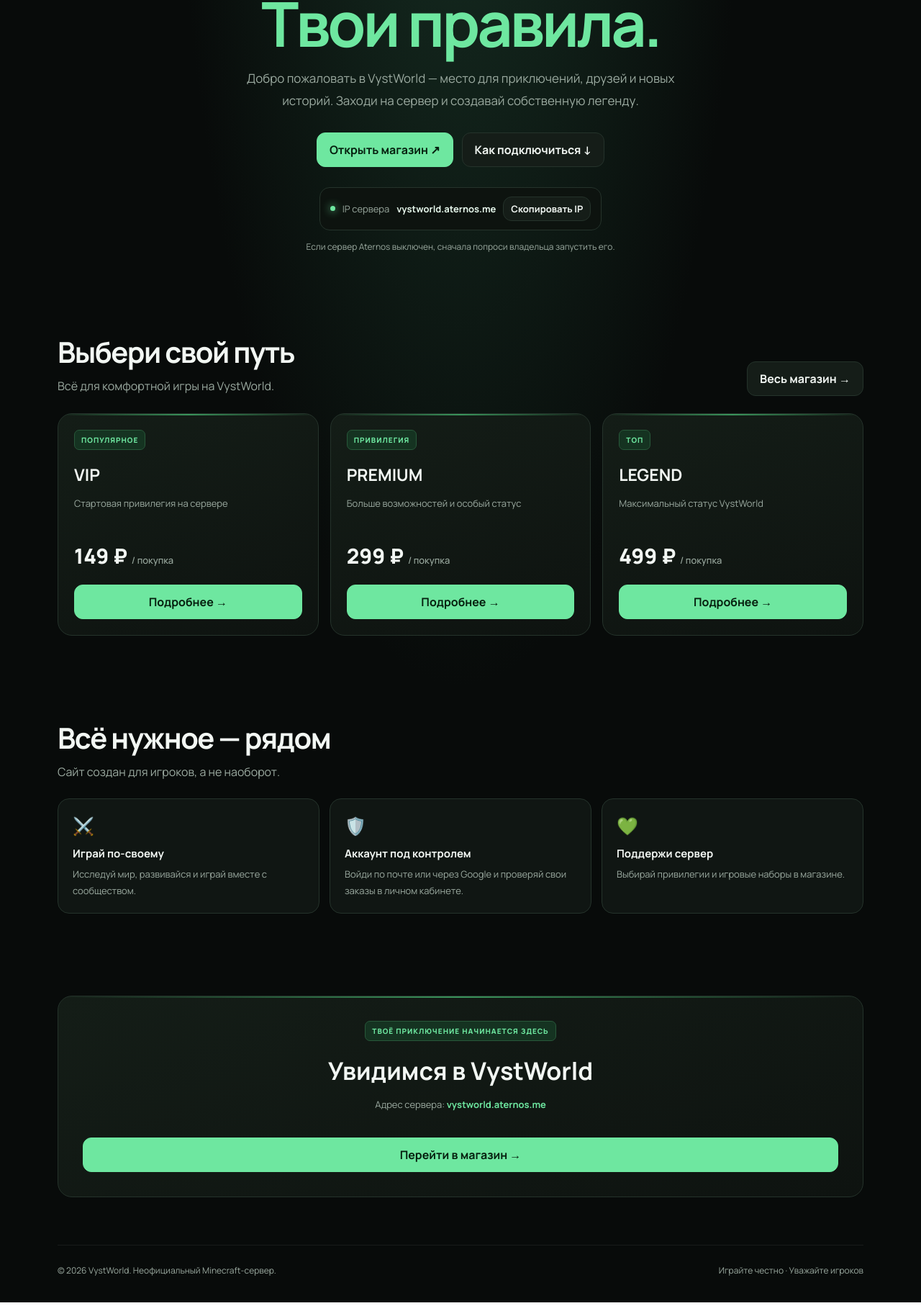
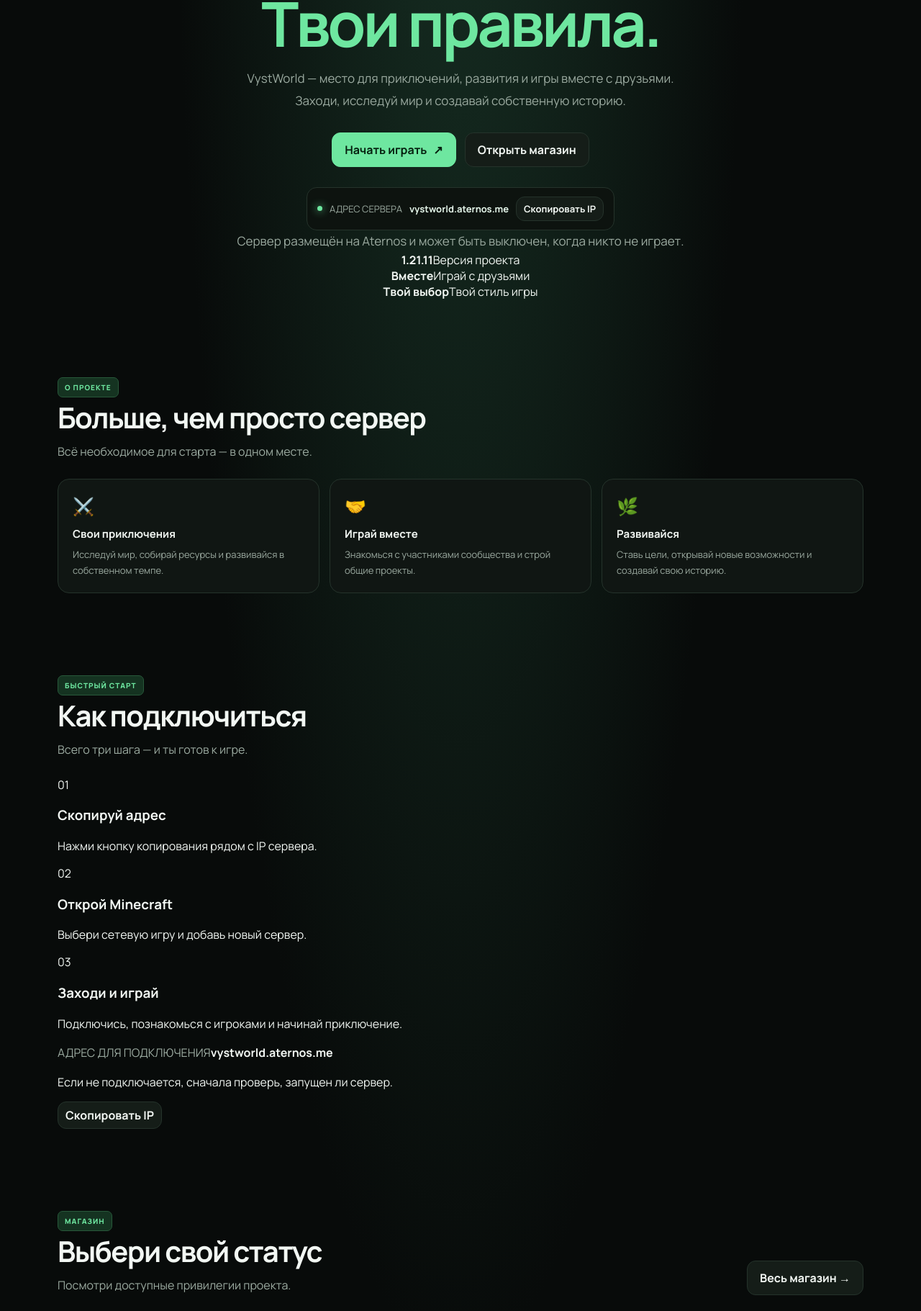
Before and after one commit to dudnikovbogdan54-cmd/Vystworld, a Next.js app: page / in a window 1280 px wide. Shown: the part 333-2154 px from the top of the page at 72% size. Built offline with nearby package versions, Linux system fonts and the light colour scheme; no server answers.

Commit message:
Redesign VystWorld homepage with server info, rules and FAQ

```diff
--- a/src/app/page.tsx
+++ b/src/app/page.tsx
@@ -2,36 +2,64 @@
 import { catalog } from "@/lib/catalog";
 import CopyIp from "./copy-ip";
 
+const steps = [
+  { n: "01", title: "Скопируй адрес", text: "Нажми кнопку копирования рядом с IP сервера." },
+  { n: "02", title: "Открой Minecraft", text: "Выбери сетевую игру и добавь новый сервер." },
+  { n: "03", title: "Заходи и играй", text: "Подключись, познакомься с игроками и начинай приключение." },
+];
+
+const faqs = [
+  { q: "Какой адрес у сервера?", a: "vystworld.aternos.me. Если сервер выключен, его сначала должен запустить владелец на Aternos." },
+  { q: "Какая версия Minecraft нужна?", a: "Проект рассчитан на Purpur 1.21.11. Совместимость клиента зависит от настроек сервера." },
+  { q: "Обязательно ли что-то покупать?", a: "Нет. Магазин — дополнительная возможность поддержать проект. Перед покупкой внимательно читай описание товара." },
+  { q: "Почему не получается войти на сервер?", a: "Проверь адрес и версию игры, а также убедись, что сервер запущен. Если проблема остаётся, обратись к администрации." },
+];
+
 export default function Home() {
-  const ranks = catalog.filter((p) => p.category === "rank");
+  const ranks = catalog.filter((p) => p.category === "rank").slice(0, 3);
   return <main>
     <section className="container hero">
-      <div className="eyebrow"><span className="dot"/> Minecraft server · Purpur 1.21.11</div>
+      <div className="eyebrow"><span className="dot"/> Minecraft · Purpur 1.21.11</div>
       <h1>Твой мир.<br/><span>Твои правила.</span></h1>
-      <p>Добро пожаловать в VystWorld — место для приключений, друзей и новых историй. Заходи на сервер и создавай собственную легенду.</p>
-      <div className="actions"><Link href="/shop" className="btn primary">Открыть магазин ↗</Link><a href="#connect" className="btn">Как подключиться ↓</a></div>
-      <div className="serverbar"><span className="dot"/><span>IP сервера</span><strong id="server-ip">vystworld.aternos.me</strong><CopyIp/></div>
-      <p style={{fontSize:12,marginTop:12}}>Если сервер Aternos выключен, сначала попроси владельца запустить его.</p>
+      <p>VystWorld — место для приключений, развития и игры вместе с друзьями. Заходи, исследуй мир и создавай собственную историю.</p>
+      <div className="actions"><Link href="#connect" className="btn primary">Начать играть <span aria-hidden="true">↗</span></Link><Link href="/shop" className="btn">Открыть магазин</Link></div>
+      <div className="serverbar"><span className="dot"/><span>АДРЕС СЕРВЕРА</span><strong id="server-ip">vystworld.aternos.me</strong><CopyIp/></div>
+      <p className="hero-note">Сервер размещён на Aternos и может быть выключен, когда никто не играет.</p>
+      <div className="hero-stats"><div><strong>1.21.11</strong><span>Версия проекта</span></div><div><strong>Вместе</strong><span>Играй с друзьями</span></div><div><strong>Твой выбор</strong><span>Твой стиль игры</span></div></div>
     </section>
-    <section className="container section" id="features">
-      <div className="sectionhead"><div><h2>Выбери свой путь</h2><p>Всё для комфортной игры на VystWorld.</p></div><Link href="/shop" className="btn">Весь магазин →</Link></div>
-      <div className="grid">{ranks.map((p) => <article className="card" key={p.id}><span className="tag">{p.badge || "Привилегия"}</span><h3>{p.name}</h3><p>{p.description}</p><div className="price">{p.price} ₽ <small>/ покупка</small></div><Link className="btn primary" href={`/shop?product=${p.id}`}>Подробнее →</Link></article>)}</div>
-    </section>
-    <section className="container section">
-      <div className="sectionhead"><div><h2>Всё нужное — рядом</h2><p>Сайт создан для игроков, а не наоборот.</p></div></div>
+
+    <section className="container section" id="about">
+      <div className="sectionhead"><div><span className="tag">О ПРОЕКТЕ</span><h2>Больше, чем просто сервер</h2><p>Всё необходимое для старта — в одном месте.</p></div></div>
       <div className="featuregrid">
-        <article className="feature"><div className="symbol">⚔️</div><h3>Играй по-своему</h3><p>Исследуй мир, развивайся и играй вместе с сообществом.</p></article>
-        <article className="feature"><div className="symbol">🛡️</div><h3>Аккаунт под контролем</h3><p>Войди по почте или через Google и проверяй свои заказы в личном кабинете.</p></article>
-        <article className="feature"><div className="symbol">💚</div><h3>Поддержи сервер</h3><p>Выбирай привилегии и игровые наборы в магазине.</p></article>
+        <article className="feature"><div className="symbol">⚔️</div><h3>Свои приключения</h3><p>Исследуй мир, собирай ресурсы и развивайся в собственном темпе.</p></article>
+        <article className="feature"><div className="symbol">🤝</div><h3>Играй вместе</h3><p>Знакомься с участниками сообщества и строй общие проекты.</p></article>
+        <article className="feature"><div className="symbol">🌿</div><h3>Развивайся</h3><p>Ставь цели, открывай новые возможности и создавай свою историю.</p></article>
       </div>
     </section>
+
     <section className="container section" id="connect">
-      <div className="card" style={{textAlign:"center",padding:"34px"}}>
-        <span className="tag">ТВОЁ ПРИКЛЮЧЕНИЕ НАЧИНАЕТСЯ ЗДЕСЬ</span>
-        <h2 style={{fontSize:34,margin:"18px 0 8px"}}>Увидимся в VystWorld</h2>
-        <p className="muted">Адрес сервера: <strong style={{color:"var(--green)"}}>vystworld.aternos.me</strong></p>
-        <Link className="btn primary" href="/shop">Перейти в магазин →</Link>
-      </div>
+      <div className="sectionhead"><div><span className="tag">БЫСТРЫЙ СТАРТ</span><h2>Как подключиться</h2><p>Всего три шага — и ты готов к игре.</p></div></div>
+      <div className="steps-grid">{steps.map((step)=><article className="step-card" key={step.n}><span className="step-number">{step.n}</span><h3>{step.title}</h3><p>{step.text}</p></article>)}</div>
+      <div className="connect-panel"><div><span className="muted">АДРЕС ДЛЯ ПОДКЛЮЧЕНИЯ</span><strong>vystworld.aternos.me</strong><p>Если не подключается, сначала проверь, запущен ли сервер.</p></div><CopyIp/></div>
+    </section>
+
+    <section className="container section" id="shop">
+      <div className="sectionhead"><div><span className="tag">МАГАЗИН</span><h2>Выбери свой статус</h2><p>Посмотри доступные привилегии проекта.</p></div><Link href="/shop" className="btn">Весь магазин →</Link></div>
+      <div className="grid">{ranks.map((p)=><article className="card" key={p.id}><span className="tag">{p.badge || "Привилегия"}</span><h3>{p.name}</h3><p>{p.description}</p><div className="price">{p.price} ₽ <small>разовая покупка*</small></div><Link className="btn primary" href={`/shop?product=${p.id}`}>Подробнее →</Link></article>)}</div>
+      <p className="muted small-note">* Перед публикацией проверь цены, состав привилегий и условия продажи.</p>
+    </section>
+
+    <section className="container section" id="rules">
+      <div className="rules-panel"><div><span className="tag">НАШЕ СООБЩЕСТВО</span><h2>Уважай игроков</h2><p>Дружелюбная атмосфера начинается с каждого участника. Соблюдай правила сервера и указания администрации.</p></div><ul><li>Уважай других игроков</li><li>Не используй читы и запрещённые модификации</li><li>Не мешай другим играть</li><li>Не обходи ограничения и решения администрации</li></ul></div>
+    </section>
+
+    <section className="container section" id="faq">
+      <div className="sectionhead"><div><span className="tag">FAQ</span><h2>Частые вопросы</h2><p>Короткие ответы перед началом игры.</p></div></div>
+      <div className="faq-list">{faqs.map((item)=><details className="faq-item" key={item.q}><summary>{item.q}<span>＋</span></summary><p>{item.a}</p></details>)}</div>
+    </section>
+
+    <section className="container section">
+      <div className="final-cta"><span className="tag">ТВОЁ ПРИКЛЮЧЕНИЕ НАЧИНАЕТСЯ ЗДЕСЬ</span><h2>Увидимся в VystWorld</h2><p>Скопируй адрес, заходи в Minecraft и создавай собственную историю.</p><div className="actions"><Link href="#connect" className="btn primary">Как подключиться ↓</Link><Link href="/shop" className="btn">Магазин →</Link></div></div>
     </section>
   </main>;
 }
```
